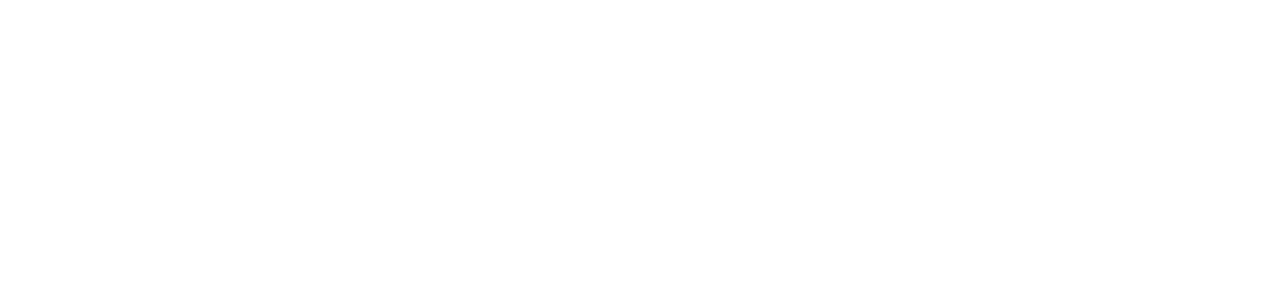
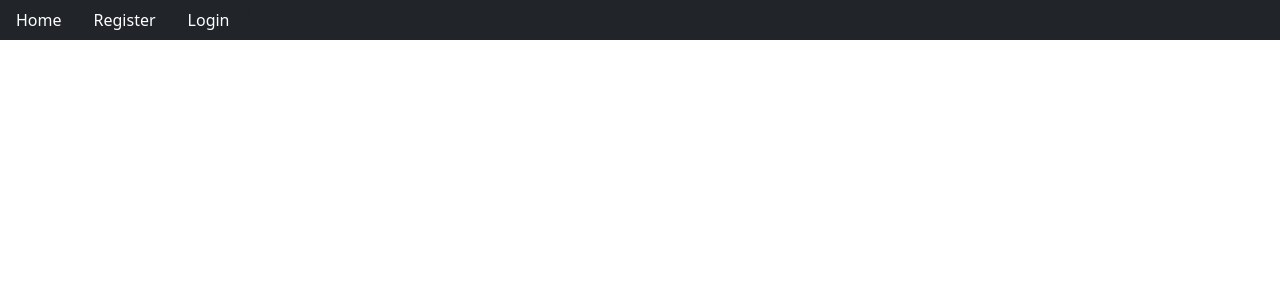
Before and after one commit to musaabdullah/Todo-list-app-with-jwt-auth-in-react-js, a React (Create React App) app: page / in a window 1280 px wide. Shown: the top 300 px of the page. Built offline with nearby package versions, Linux system fonts and the light colour scheme.

Commit message:
autho without redux

```diff
--- a/src/App.js
+++ b/src/App.js
@@ -2,16 +2,27 @@ import "./App.css";
 import { BrowserRouter as Router, Route, Switch } from "react-router-dom";
 import Register from "./components/Register";
 import Login from "./components/Login";
+import Home from "./components/Home";
 function App() {
   return (
     <>
       <Router>
         <Switch>
+          <Route exact path={["/", "/Home"]}>
+            <Home />
+          </Route>
           <Route path="/register">
             <Register />
           </Route>
           <Route path="/login">
             <Login />
+          </Route>
+          <Route path="*">
+            <div className="container">
+              <div className="row justify-content-center mt-5 h1">
+                404 Page is not found
+              </div>
+            </div>
           </Route>
         </Switch>
       </Router>
--- /dev/null
+++ b/src/components/Home.js
@@ -0,0 +1,10 @@
+import Navbar from "./Navbar";
+function Home() {
+  return (
+    <div>
+      <Navbar />
+    </div>
+  );
+}
+
+export default Home;
--- a/src/components/Login.js
+++ b/src/components/Login.js
@@ -13,6 +13,8 @@ function Login() {
         if (!res.data.success) {
           setUserError(res.data.err);
           console.log(res.data.err);
+        } else {
+          console.log(res.data);
         }
       }
     } catch (error) {
@@ -53,8 +55,9 @@ function Login() {
                       setUser({ ...user, password: e.target.value })
                     }
                   />
-                  {userError.password &
-                  <div className="text-danger">{userError.password}</div>}
+                  {userError.password && (
+                    <div className="text-danger">{userError.password}</div>
+                  )}
                 </div>
                 <div className="container text-center">
                   <button
--- a/src/components/Navbar.js
+++ b/src/components/Navbar.js
@@ -0,0 +1,18 @@
+import React from "react";
+import { Link } from "react-router-dom";
+function Navbar() {
+  return (
+    <div className="nav bg-dark ">
+      <Link className="nav-item nav-link text-white">Home</Link>
+      <Link to="/register" className="nav-item nav-link text-white">
+        Register
+      </Link>
+      <Link to="/login" className="nav-item nav-link text-white">
+        Login
+      </Link>
+      )
+    </div>
+  );
+}
+
+export default Navbar;
--- a/src/index.js
+++ b/src/index.js
@@ -1,6 +1,9 @@
 import React from "react";
 import ReactDOM from "react-dom";
 import App from "./App";
+import axios from "axios";
+
+axios.defaults.withCredentials = true;
 
 ReactDOM.render(
   <React.StrictMode>
```
